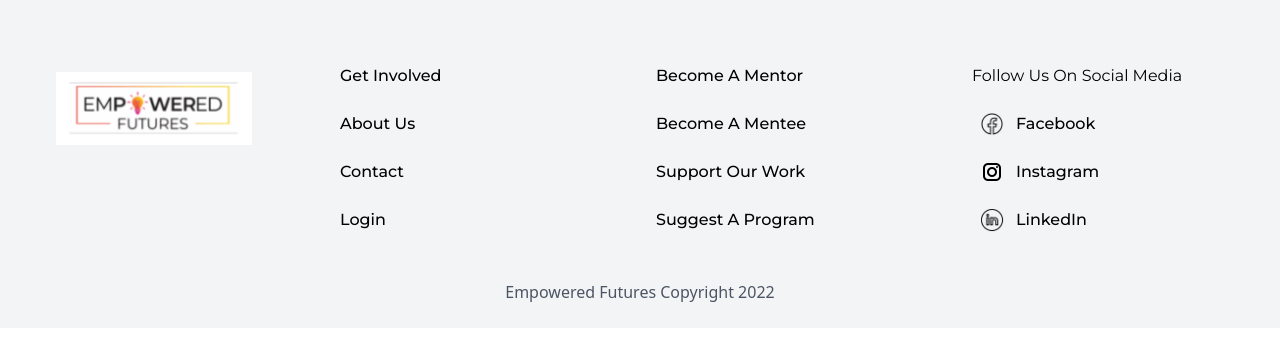
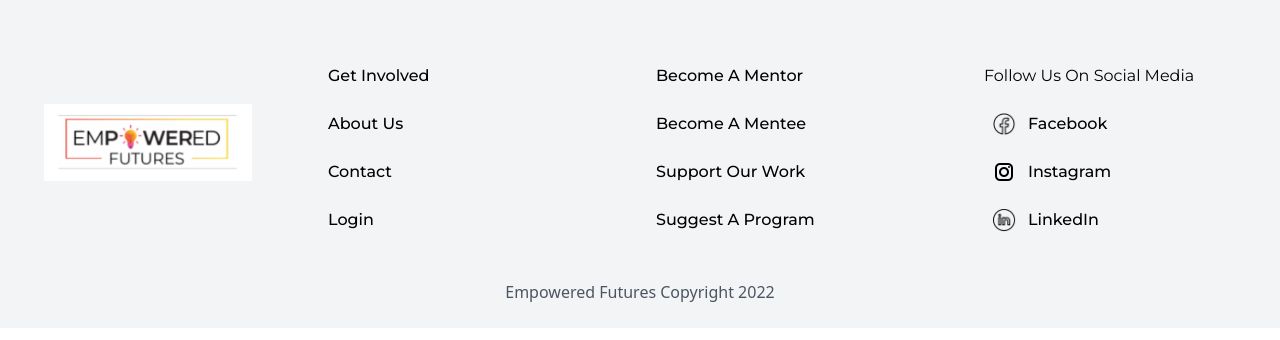
Before and after one commit to JasonXB/EF_Clone, a Next.js app: page /footer-test in a window 1280 px wide. Shown: the top 340 px of the page. Built offline with nearby package versions, Linux system fonts and the light colour scheme; what tw-elements would draw is missing.

Commit message:
styling updates, Ef logo adjusted

```diff
--- a/src/components/EfLogo.tsx
+++ b/src/components/EfLogo.tsx
@@ -1,22 +1,19 @@
-import Link from 'next/link';
 import { EfLogoProps } from '../interface/ef-logo-props.interface';
 import Image from 'next/image';
 import eflogo from './assets/eflogo.png';
 
-const EfLogo = ({ alt, className}: EfLogoProps) => {
+const EfLogo = ({ href, alt, className }: EfLogoProps) => {
   return (
 <>
- {/* Empowered Futures Logo / Link to the Homepage */}
- <Link href="/">
-    <a className="items-center block p-2 ml-6 mr-12 ">
+ {/* Empowered Futures Logo / Optional Link to the Homepage */}
+ <div className={className}>
+  <a href={href!} >
     <Image
-      className={className}
       alt={alt}
       src={eflogo}
-      height={148}
             />
-     </a>
-  </Link>
+            </a>
+            </div>
     </>
   );
 };
--- a/src/components/Footer.tsx
+++ b/src/components/Footer.tsx
@@ -8,8 +8,6 @@ import dynamic from 'next/dynamic';
 const FooterLink = dynamic(() => import('./FooterLink'), { ssr: false });
 
 const footerLinks: FooterColumnProps[] = [
-  // Placeholder for column 1 - just the logo.
-  { efLogo: 'Ef logo goes here (index 0)' },
   {
     links: [
       { text: 'Get Involved', url: './get-involved' },
@@ -66,21 +64,23 @@ const footerLinks: FooterColumnProps[] = [
 const Footer = () => {
   return (
     <footer className="text-center bg-gray-100 lg:text-left">
-      <div className="flex pt-16 mx-6 text-center align-center md:text-left">
-        <div className="grid gap-8 grid-1 md:grid-cols-2 lg:grid-cols-4">
+      <div className="pt-16 text-center md:text-left">
+        <div className="grid grid-cols-1 gap-2 lg:gap-8 lg:grid-cols-4">
+              {/* Empowered Futures logo */}
+              <div className='flex justify-center w-full'>
+              <EfLogo className="w-44 lg:w-52 lg:mt-10" alt="Empowered Futures Logo" />
+              </div>
           {footerLinks.map((column, i) => {
             return (
+              //
               <div key={i}>
-                {/* Empowered Futures logo */}
-                {i === 0 && (
-                  <EfLogo className="h-40" alt="Empowered Futures Logo" />
-                )}
                 {/* Map over column links to avoid repeating classes (thanks, Jason) */}
                 {column.links?.map((link, i) => {
                   return (
+
                     <div key={i}>
                       {/* If link has no url, render heading (just 'Follow us on social media')*/}
-                      {!link.url && <p className="mb-6">{link.text}</p>}
+                      {!link.url && <p className="flex justify-center mb-2 lg:justify-start lg:mb-6">{link.text}</p>}
                       {/* If link has url, render FooterLink */}
                       {link.url && (
                         <FooterLink
--- a/src/components/FooterLink.tsx
+++ b/src/components/FooterLink.tsx
@@ -2,7 +2,7 @@ import { FooterLinkProps } from '../interface/footer-link-props.interface';
 
 const FooterLink = ({ url, text, icon }: FooterLinkProps) => {
   return (
-    <p className="mb-6 hover:bg-gray-200">
+    <p className="flex justify-center mb-2 lg:mb-6 lg:justify-start hover:bg-gray-200">
       {/* If url string includes 'http' (external link), open in new tab */}
       <a
         href={url}
--- a/src/components/Navbar.tsx
+++ b/src/components/Navbar.tsx
@@ -8,7 +8,7 @@ const Navbar = () => {
       {/* Empowered Futures Logo / Link to the Homepage */}
       {/* Logo is currently a screenshot (need original image) */}
       <nav className="flex flex-wrap items-center pt-5 border-b shadow-md border-slate-200">
-        <EfLogo height={148}/>
+        <EfLogo className="items-center block p-2 ml-6 mr-12" alt="Empowered Futures Logo"/>
 
         {/* Left div for three links */}
         <div className="w-full lg:inline-flex lg:w-auto">
--- a/src/interface/ef-logo-props.interface.ts
+++ b/src/interface/ef-logo-props.interface.ts
@@ -3,5 +3,5 @@ export interface EfLogoProps {
     alt?: string;
     // added height as a prop so it can be changed depending on component its being used in.
     // can definitely change this again if it's not intuitive.
-    height: number
+    href?: "/"
   }
```
